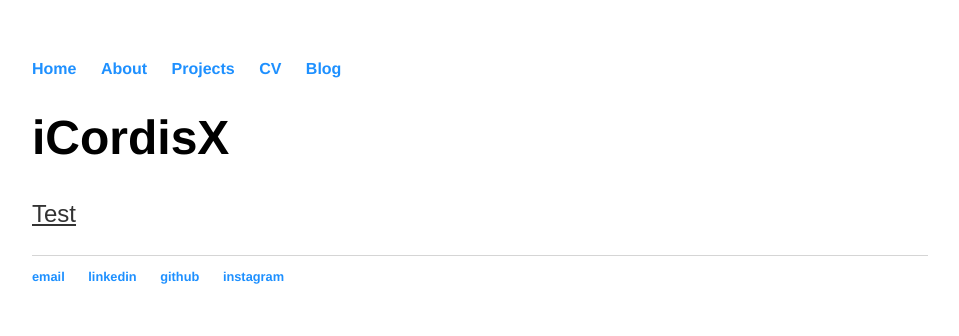
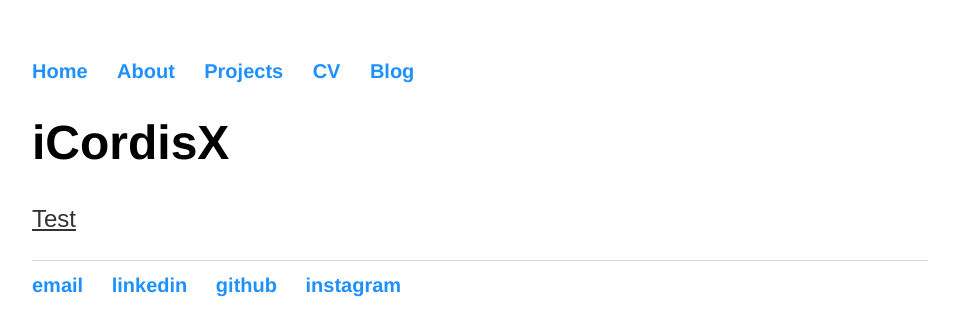
Before and after one commit to pat-liu/WebsiteV1, a Jekyll site: the page built from projects/icordisx.html, in a window 1280 px wide. Shown: the top 336 px of the page, without its empty margins (160-1119 px from the left). Built offline with Jekyll 4.4.1, drawn with Linux system fonts in a browser that asks for light colours.

Commit message:
Update main.css

```diff
--- a/css/main.css
+++ b/css/main.css
@@ -11,10 +11,12 @@ nav ul, footer ul {
 nav ul li, footer ul li {
     display: inline;
     margin-right: 20px;
+    margin-right: 25px;
 }
 a {
     text-decoration: none;
     color: #1e90ff;
+    font-size: 20px;
 }
 a:hover {
     text-decoration: underline;
```
